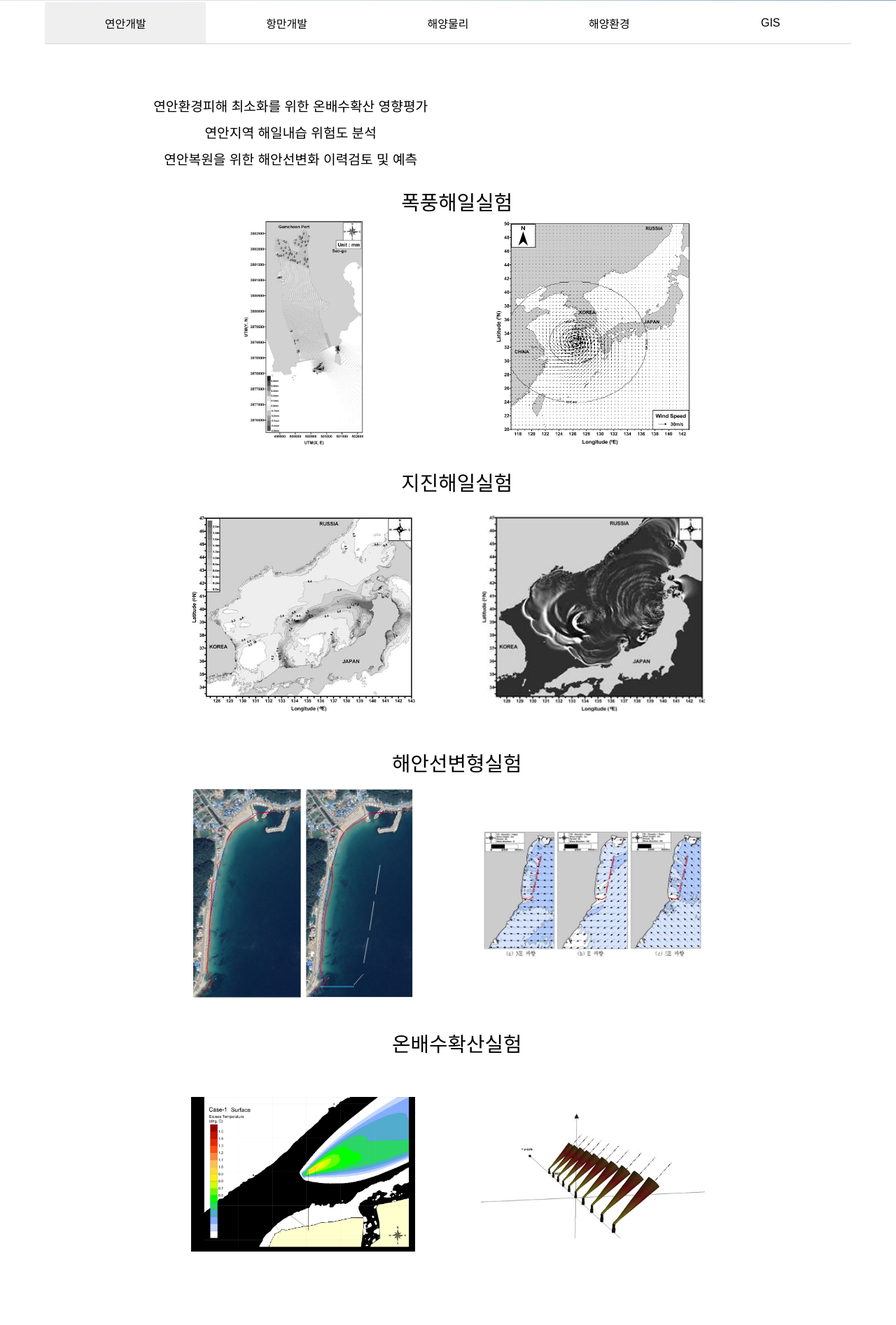
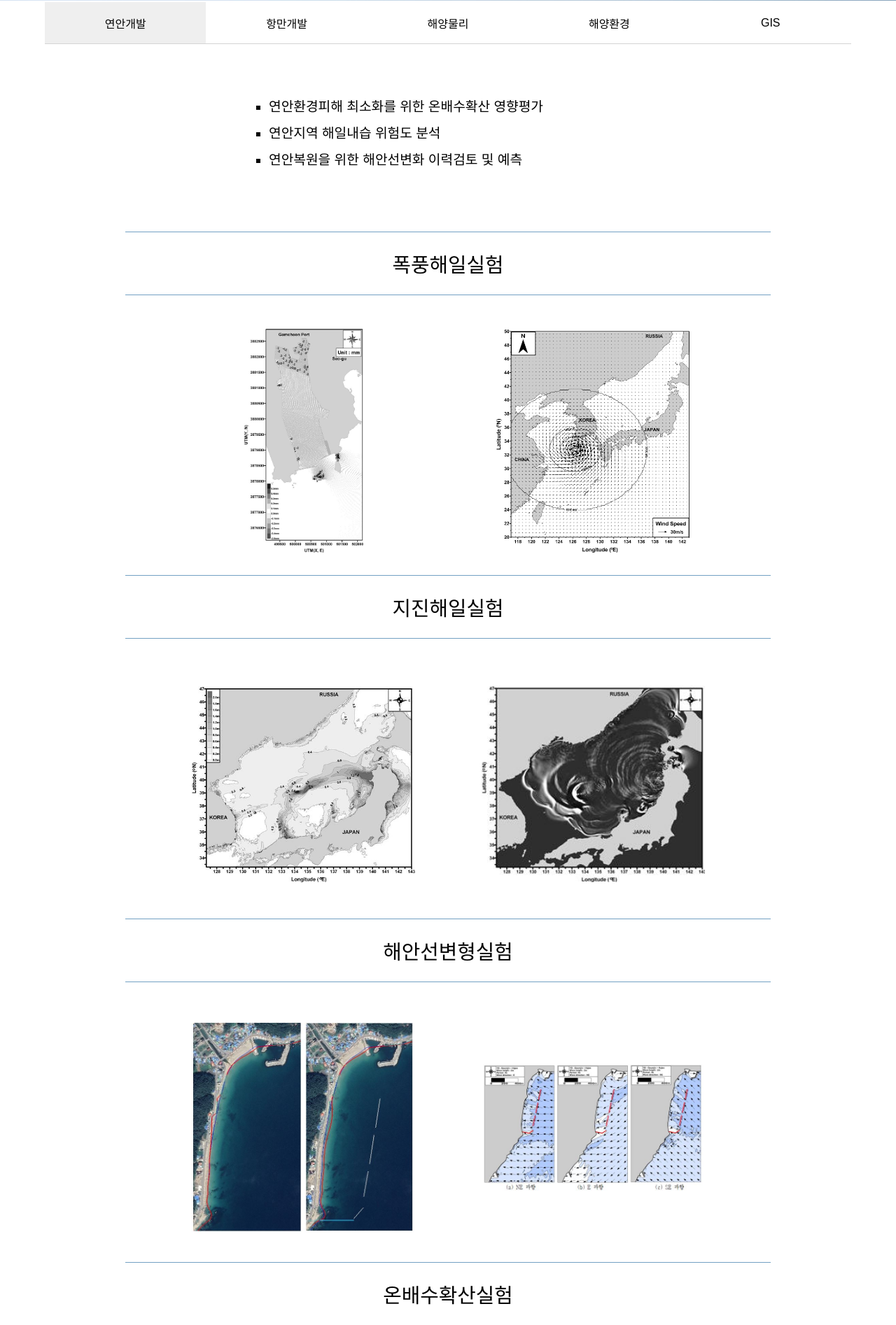
Before and after one commit to younglaecho/business_company_homepage, a Django app: page /business/coast/ in a window 1280 px wide. Shown: the part 447-2341 px from the top of the page at 70% size. Run offline with Django 3.2, Linux system fonts and the light colour scheme; some web fonts are replaced.

Commit message:
design modify

```diff
--- a/company_user/templates/base.html
+++ b/company_user/templates/base.html
@@ -6,7 +6,7 @@
     <title>(주)해강기술</title>
     <link rel="stylesheet" href="/static/base.css">
     <link rel="stylesheet" type="text/css" href="https://cdn.rawgit.com/moonspam/NanumSquare/master/nanumsquare.css">
-
+    <script src="/static/base.js"></script>
     {% block header %}
     {% endblock %}
 </head>
@@ -22,16 +22,16 @@
             <div class="fixed-nav__logo">
                 <img class="logo-image" src="/static/img/logo.png" alt="" onclick="location.href='/'">
             </div>
-            <ul class="fixed-nav__items">
+            <ul id="fixed-nav__items" class="fixed-nav__items">
                 <li class="fixed-nav__items__item">
-                    <div onclick="location.href='/company/introduction/'" class="menu">회사소개</div>
+                    <div id="fixed-nav__menu1" class="menu">회사소개</div>
                     <ul class="fiexed-nav__submenu">
                         <a href="/company/introduction/"><li class="fiexed-nav__submenu__item">인사말</li></a><hr>
                         <a href="/company/waytocome/"><li class="fiexed-nav__submenu__item">오시는 길</li></a>
                     </ul>
                 </li>
                 <li class="fixed-nav__items__item fixed-nav__items__item-center">
-                    <div onclick="location.href='/business/coast/'" class="menu">사업소개</div>
+                    <div id="fixed-nav__menu2" onclick="location.href='/business/coast/'" class="menu">사업소개</div>
                     <ul class="fiexed-nav__submenu">
                         <li class="fiexed-nav__submenu__item" onclick="location.href='/business/coast/'">연안개발</li><hr>
                         <li class="fiexed-nav__submenu__item" onclick="location.href='/business/harbor/'">항만개발</li><hr>
@@ -41,17 +41,17 @@
                     </ul>
                 </li>
                 <li class="fixed-nav__items__item fixed-nav__items__item-center">
-                    <div class="menu" onclick="location.href='/qanda'">문의사항</div>
+                    <div id="fixed-nav__menu3" class="menu" onclick="location.href='/qanda'">문의사항</div>
                 </li>
                 <li class="fixed-nav__items__item fixed-nav__items__item-center">
-                    <div onclick="location.href='/board/notice/'" class="menu">게시판</div>
+                    <div id="fixed-nav__menu4" onclick="location.href='/board/notice/'" class="menu">게시판</div>
                     <ul class="fiexed-nav__submenu">
                         <a href="/board/notice/"><li class="fiexed-nav__submenu__item">공지사항</li></a><hr>
                         <a href="/board/reference/"><li class="fiexed-nav__submenu__item">자료실</li></a>
                     </ul>
                 </li>
                 <li class="fixed-nav__items__item">
-                    <div class="menu" onclick="location.href='/recruit'">채용정보</div>
+                    <div id="fixed-nav__menu5" class="menu" onclick="location.href='/recruit'">채용정보</div>
                 </li>
             </ul>
         </div>
--- /dev/null
+++ b/static/base.js
@@ -0,0 +1,24 @@
+const menuList = document.querySelector("#fiexed-nav__items")
+const menuItem1 = document.querySelector("#fiexed-nav__menu1")
+const menuItem2 = document.querySelector("#fiexed-nav__menu2")
+const menuItem3 = document.querySelector("#fiexed-nav__menu3")
+const menuItem4 = document.querySelector("#fiexed-nav__menu4")
+const menuItem5 = document.querySelector("#fiexed-nav__menu5")
+
+const LinktoPage = function (event) {
+    if (document.body.clientWidth<720) {
+
+    } else if (event.target==menuItem1) {
+        console.log(event.target)
+        location.href = '/company/introduction/'
+    } else if (event.target==menuItem2) {
+        location.href = '/business/coast/'
+    } else if (event.target==menuItem3) {
+        location.href = '/qanda/'
+    } else if (event.target==menuItem4) {
+        location.href = '/board/notice/'
+    } else if (event.target==menuItem5) {
+        location.href = '/recruit/'
+    }
+}
+menuList.addEventListener('click', LinktoPage(evnet))
--- a/static/business.css
+++ b/static/business.css
@@ -23,22 +23,36 @@
 }
 .business-content__textbox {
     display: flex;
+    justify-content: center;
+    align-items: center;
     width: 100%;
+    height: auto;
 }
 
 .business-content__textlist {
-    list-style-type: none;
+    display: flex;
+    flex-wrap: wrap;
+    justify-content: center;
+    align-items: flex-start;
+    width: 40vw;
+    padding-left: 0;
+    margin-bottom: 10vh;
 }
 
 .business-content__text {
     display: flex;
-    justify-content: center;
+    justify-content: flex-start;
+    width: 100%;
     padding-bottom: 10px;
     font-size: 1.2rem;
+    display:list-item;
+    list-style-type:square;
+
 }
 .business-content__item {
     width:100%;
     margin-bottom: 5vh;
+
 }
 .business-content__item-title {
     display: flex;
@@ -47,6 +61,10 @@
     padding-left: 2vw;
     font-size: 1.8rem;
     font-weight: 500;
+    border-top: 1px solid #73A1C3;
+    border-bottom: 1px solid #73A1C3;
+    padding: 3vh 0;
+
 }
 
 .business-content__item-imagebox {
@@ -54,6 +72,7 @@
     justify-content: space-evenly;
     width: 100%;
     height: 40vh;
+    margin-top: 5vh;
 }
 
 .business-content__item-image {
```
Also changed, not shown: company_user/templates/qanda.html (+20 -5 lines), static/qanda.css (+14 -5 lines).
